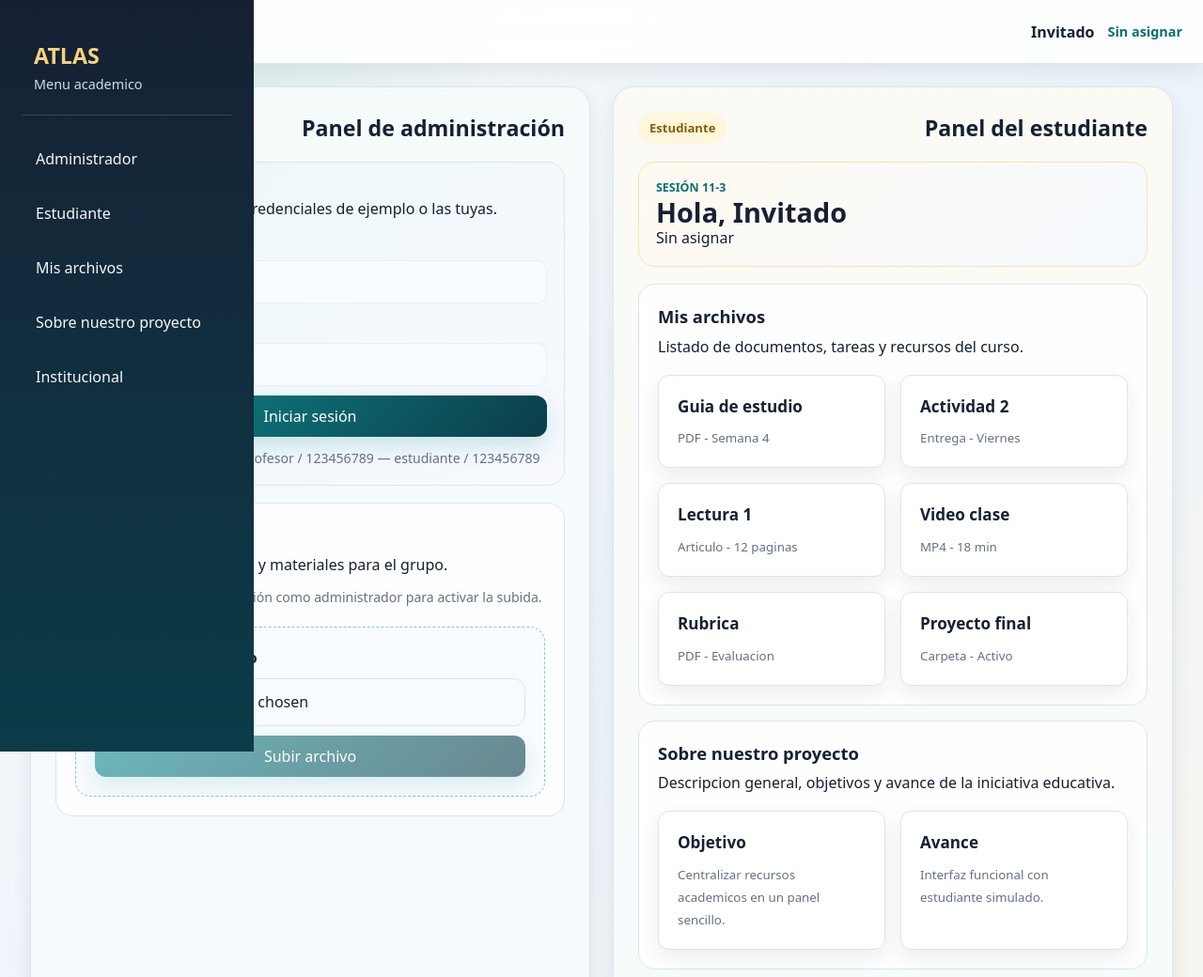
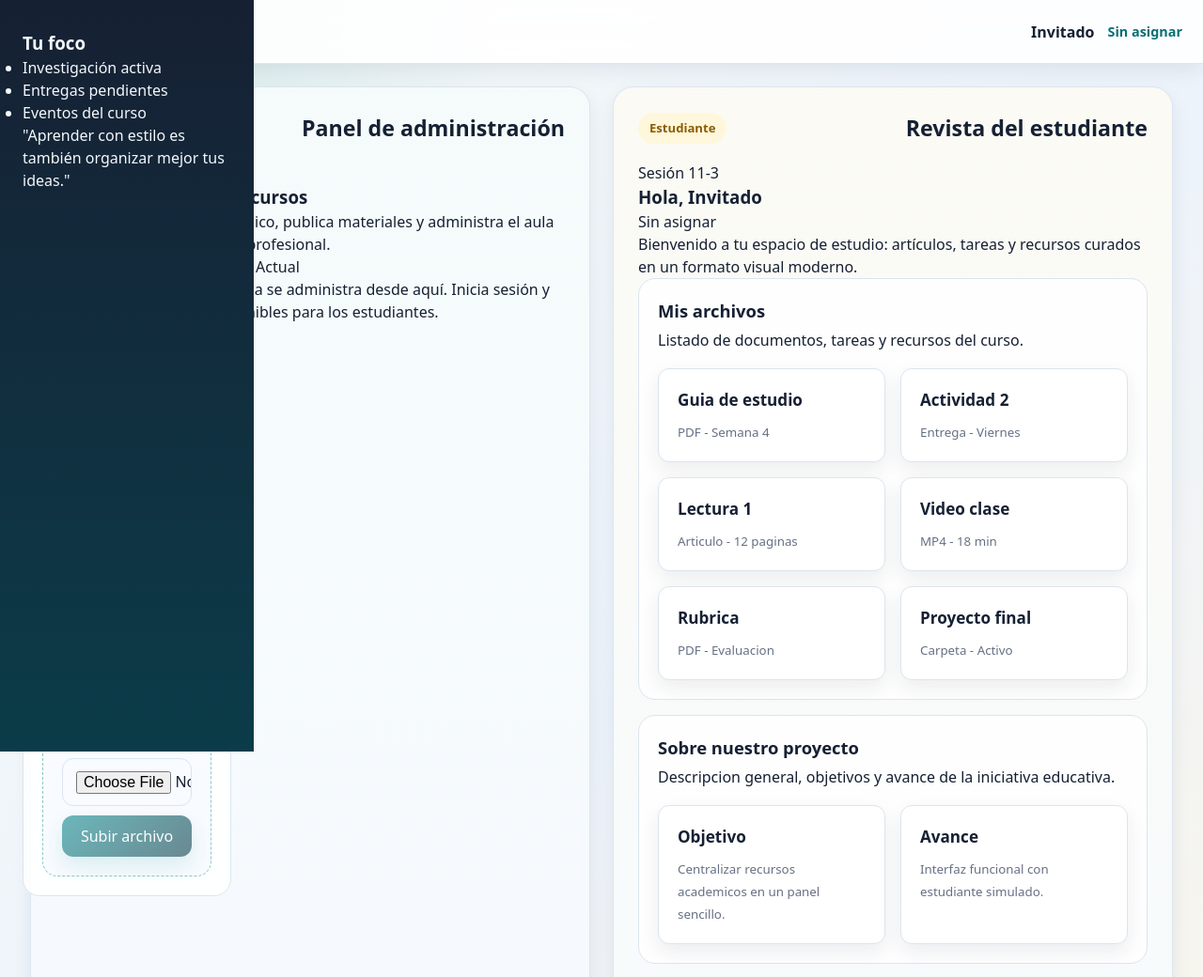
Before and after one commit to DylanRamirezV/atlas, a FastAPI app: page /inicio in a window 1280 px wide. Shown: the top 1040 px of the page at 94% size. Run offline with FastAPI, Linux system fonts and the light colour scheme.

Commit message:
Eliminar sección duplicada de archivos y preparar diseño tipo revista

```diff
--- a/templates/pages/dashboard.html
+++ b/templates/pages/dashboard.html
@@ -14,6 +14,21 @@
         <h2>Panel de administración</h2>
       </div>
 
+      <div class="panel-magazine-layout panel-magazine-layout--admin">
+        <article class="magazine-card magazine-card--editorial">
+          <span class="magazine-eyebrow">Edición profesor</span>
+          <h3>Gestión editorial de recursos</h3>
+          <p>Diseña el contenido académico, publica materiales y administra el aula con una estética de revista profesional.</p>
+          <div class="magazine-meta">
+            <span>Autor: Profesor</span>
+            <span>Publicación: Actual</span>
+          </div>
+          <div class="magazine-highlight">
+            <p>El contenido de la plataforma se administra desde aquí. Inicia sesión y controla las entregas disponibles para los estudiantes.</p>
+          </div>
+        </article>
+
+        <aside class="magazine-side magazine-side--admin">
           <div class="admin-access-card">
             <p class="eyebrow">Acceso exclusivo</p>
             <p>Inicio de sesión. Usa las credenciales de ejemplo o las tuyas.</p>
@@ -44,19 +59,38 @@
               <button type="submit">Subir archivo</button>
             </form>
           </section>
+        </aside>
+      </div>
     </section>
 
     <section id="panel-estudiante" class="portal-panel portal-panel--student">
       <div class="portal-panel__header">
         <span class="portal-pill portal-pill--student">Estudiante</span>
-        <h2>Panel del estudiante</h2>
+        <h2>Revista del estudiante</h2>
       </div>
 
-      <section class="student-overview">
-        <p class="eyebrow">Sesión 11-3</p>
+      <div class="panel-magazine-layout panel-magazine-layout--student">
+        <article class="magazine-card magazine-card--feature">
+          <span class="magazine-eyebrow">Sesión 11-3</span>
           <h3>Hola, {{ student.nombre }}</h3>
           <p>{{ student.grupo }}</p>
+          <p class="magazine-intro">Bienvenido a tu espacio de estudio: artículos, tareas y recursos curados en un formato visual moderno.</p>
+        </article>
+
+        <aside class="magazine-side magazine-side--student">
+          <section class="student-quickfacts">
+            <h3>Tu foco</h3>
+            <ul>
+              <li>Investigación activa</li>
+              <li>Entregas pendientes</li>
+              <li>Eventos del curso</li>
+            </ul>
           </section>
+          <section class="student-quote">
+            <p>"Aprender con estilo es también organizar mejor tus ideas."</p>
+          </section>
+        </aside>
+      </div>
 
       <section id="archivos" class="content-block">
         <h3>Mis archivos</h3>
```
Lines whose indentation alone changed are shown as unchanged.
